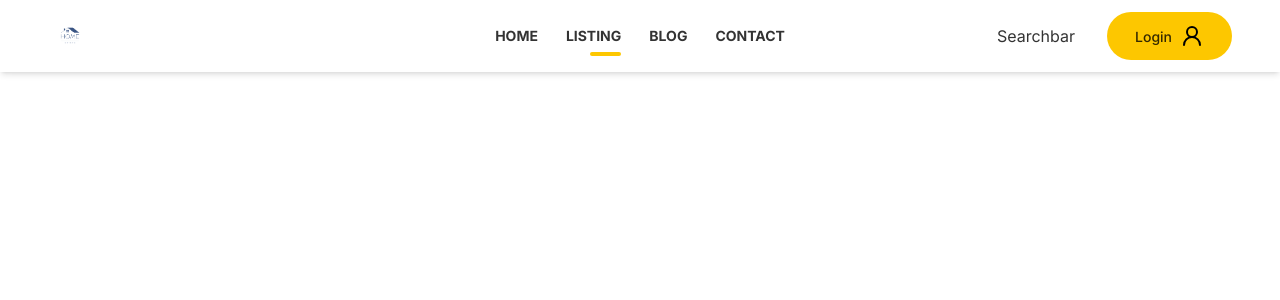
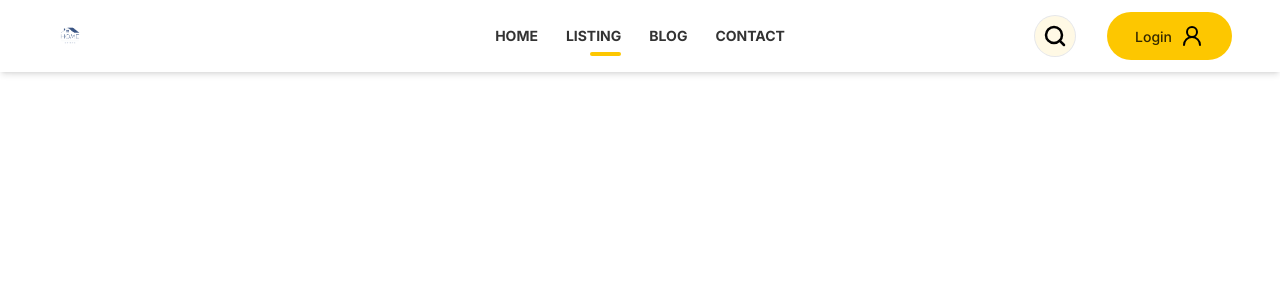
Before and after one commit to Shah-Arjun/EasyRentNepal, a React (Vite) app in the folder frontend/: page /listing in a window 1280 px wide. Shown: the top 300 px of the page. Built offline with nearby package versions, Linux system fonts and the light colour scheme.

Commit message:
Header done

```diff
--- a/frontend/src/components/Header.jsx
+++ b/frontend/src/components/Header.jsx
@@ -22,7 +22,10 @@ const Header = () => {
       } else {
         setActive(true) //always stay active on other pages
       }
+      if(window.scrollY > 10){
+        setMenuOpened(false)
       }
+    };
 
     window.addEventListener("scroll", handleScroll)
     //run once to set initial active state
@@ -49,16 +52,26 @@ const Header = () => {
           {/* Navbar */}
           <Navbar
             setMenuOpened={setMenuOpened}
-            containerStyles={`${
-              menuOpened ? "flex items-start flex-col gap-y-8 fixed top-16 right-6 p-5 bg-white shadow-md w-52 ring-1 ring-slate-900/5 rounded-xl z-50"
+            containerStyles={`${menuOpened ? "flex items-start flex-col gap-y-8 fixed top-16 right-6 p-5 bg-white shadow-md w-52 ring-1 ring-slate-900/5 rounded-xl z-50"
               : "hidden lg:flex gap-x-5 xl:gap-x-1 medium-15 p-1"
               } ${!menuOpened && !active ? "text-white" : ""}`}
           />
           {/* Buttons Searchbar & Profile */}
           <div className='flex sm:flex-1 items-center sm:justify-end gap-x-4 sm:gap-x-8'>
             {/* SearchBar */}
-            <div>
-              Searchbar
+            <div className="relative hidden xl:flex items-center">
+              <div className={`${active ? "bg-secondary/10" : "bg-white"} transition-all duration-300 ease-in-out ring-1 ring-slate-900/10 rounded-full overflow-hidden ${
+                showSearch
+                ? "w-[266px] opacity-100 px-4 py-2"
+                : "w-11 opacity-0 px-0 py-0"
+                }`}
+              >
+                <input type="text" placeholder="Type here..." className="w-full text-sm outline-none pr-10 placeholder:text-gray-400" />
+              </div>
+              <div onClick={() => setShowSearch(prev => !prev)} className={`${active ? "bg-secondary/10" : "bg-primary"} absolute right-0 ring-1 ring-slate-900/10 p-[8px] rounded-full
+              cursor-pointer z-10`}>
+                <img src={assets.search} alt="searchIcon" />
+              </div>
               </div>
               {/* Menu Toggle */}
               <>
@@ -74,7 +87,7 @@ const Header = () => {
               </>
               {/* User Profile */}
 
-              <div>
+              <div >
 
                 {/* User */}
                 <div>
@@ -89,7 +102,6 @@ const Header = () => {
             </div>
           </div>
         </div>
-
     </header >
   )
 }
--- a/frontend/src/pages/Listing.jsx
+++ b/frontend/src/pages/Listing.jsx
@@ -1,6 +1,6 @@
 import React from 'react'
 
-export const Listing = () => {
+const Listing = () => {
   return (
     <div>Listing Page</div>
   )
```
Also changed, not shown: frontend/src/pages/Home.jsx (+1 -0 lines). Lines whose indentation alone changed are shown as unchanged.
